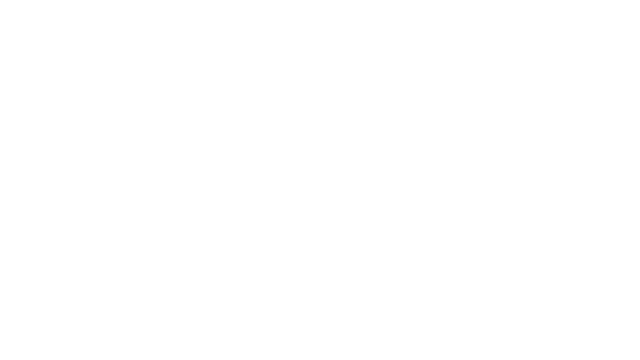
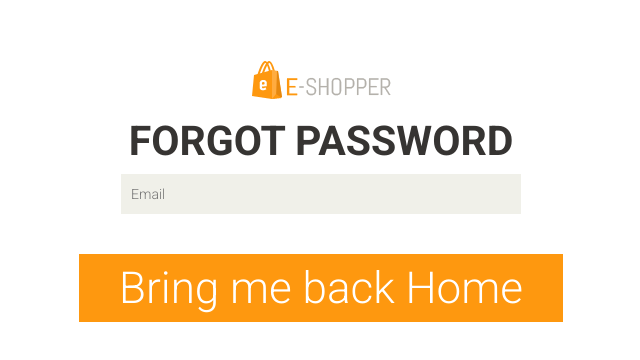
Before and after one commit to nthanhhai2909/fashion_book_frontend, a React (Create React App) app: page /forgotpass in a window 1280 px wide. Shown: the top 360 px of the page, without its empty margins (319-959 px from the left). Built offline with nearby package versions, Linux system fonts and the light colour scheme.

Commit message:
add view forgot password

```diff
--- a/public/assets/css/main.css
+++ b/public/assets/css/main.css
@@ -1443,6 +1443,21 @@ h2.title {
 
 }
 
+.forgotpass input{
+  background: #F0F0E9;
+  border: medium none;
+  color: #696763;
+  display: block;
+  font-family: 'Roboto', sans-serif;
+  font-size: 14px;
+  font-weight: 300;
+  height: 40px;
+  margin-bottom: 10px;
+  outline: medium none;
+  padding-left: 10px;
+  margin: auto;
+  min-width: 400px;
+}
 
 
 .signup-form .noti {
--- /dev/null
+++ b/src/components/fogot.password/forgot.password.js
@@ -0,0 +1,16 @@
+import React, { Component } from 'react'
+import { Link } from 'react-router-dom'
+const ForgotPassword = () => (
+    <div className="container text-center">
+		<div className="logo-404">
+			<Link to="/"><img src="/assets/images/home/logo.png" alt="" /></Link>
+		</div>
+		<div className="content-404 forgotpass">
+			<h1><b>FORGOT PASSWORD
+            </b></h1>
+            <input placeholder="Email"/>
+			<h2><Link to="/">Bring me back Home</Link></h2>
+		</div>
+	</div>
+)
+export default ForgotPassword
--- a/src/components/login.register/content.login.register.js
+++ b/src/components/login.register/content.login.register.js
@@ -1,5 +1,5 @@
 import React, { Component } from 'react'
-
+import { Link } from 'react-router-dom'
 const ContentLoginRegister = ({ setEmailogin, setPasswordlogin, setEmail,
     setFirstname, setLastname, setAddress, setPhone, setPassword, setConfirm,
     notificationRegister, notificationLogin, registerSubmit, loginSubmit }) => (
@@ -18,6 +18,8 @@ const ContentLoginRegister = ({ setEmailogin, setPasswordlogin, setEmail,
                                 placeholder="Password"
                                 onChange={(e) => { setPasswordlogin(e.target.value) }}
                             />
+                            <Link to='/forgotpass'>Forgot password</Link>
+                            <br/>
                             <span>
                                 <input type="checkbox" className="checkbox" />
                                 Keep me signed in
--- a/src/containers/App.js
+++ b/src/containers/App.js
@@ -3,12 +3,14 @@ import { BrowserRouter as Router, Switch, Route } from 'react-router-dom'
 import HomeContainer from './home.container'
 import LoginRegisterContainer from './login.register.container'
 import VerifyRegisterAccountContainer from './verify.register.account.container'
+import ForgotPasswordContainer from './forgot.password.container'
 const App = () => (
   <Router>
     <Switch>
       <Route exact path='/' component={HomeContainer} />
       <Route exact path='/login_register' component={LoginRegisterContainer} />
       <Route exact path='/confirm/:token' component={VerifyRegisterAccountContainer} />
+      <Route exact path='/forgotpass/' component={ForgotPasswordContainer} />
     </Switch>
   </Router>
 )
--- /dev/null
+++ b/src/containers/forgot.password.container.js
@@ -0,0 +1,10 @@
+import React, {Component} from 'react'
+import ForgotPassword from '../components/fogot.password/forgot.password'
+class ForgotPasswordContainer extends Component {
+    render() {
+        return (
+            <ForgotPassword/>
+        )
+    }
+}
+export default ForgotPasswordContainer
```
Lines whose indentation alone changed are shown as unchanged.
